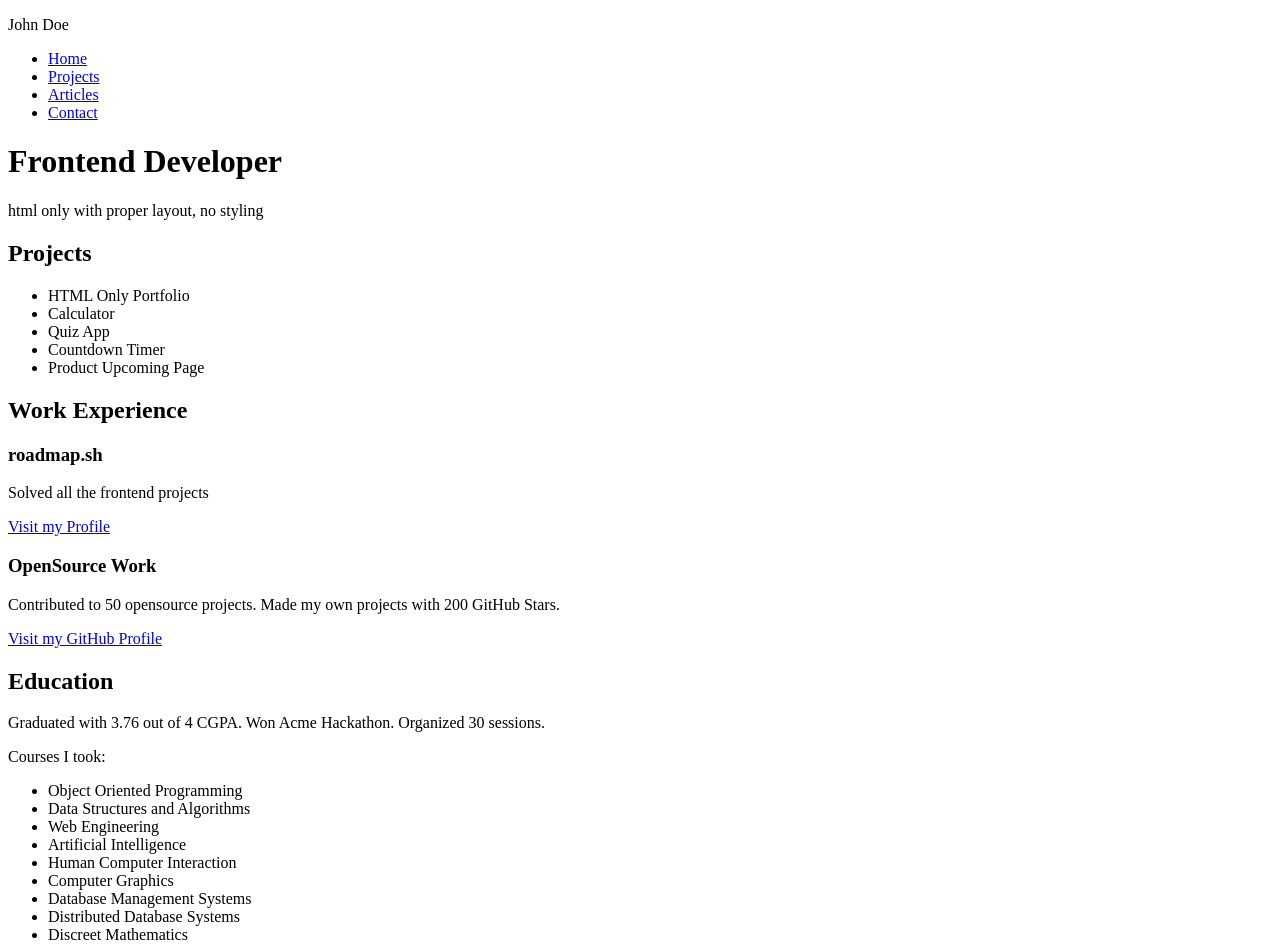
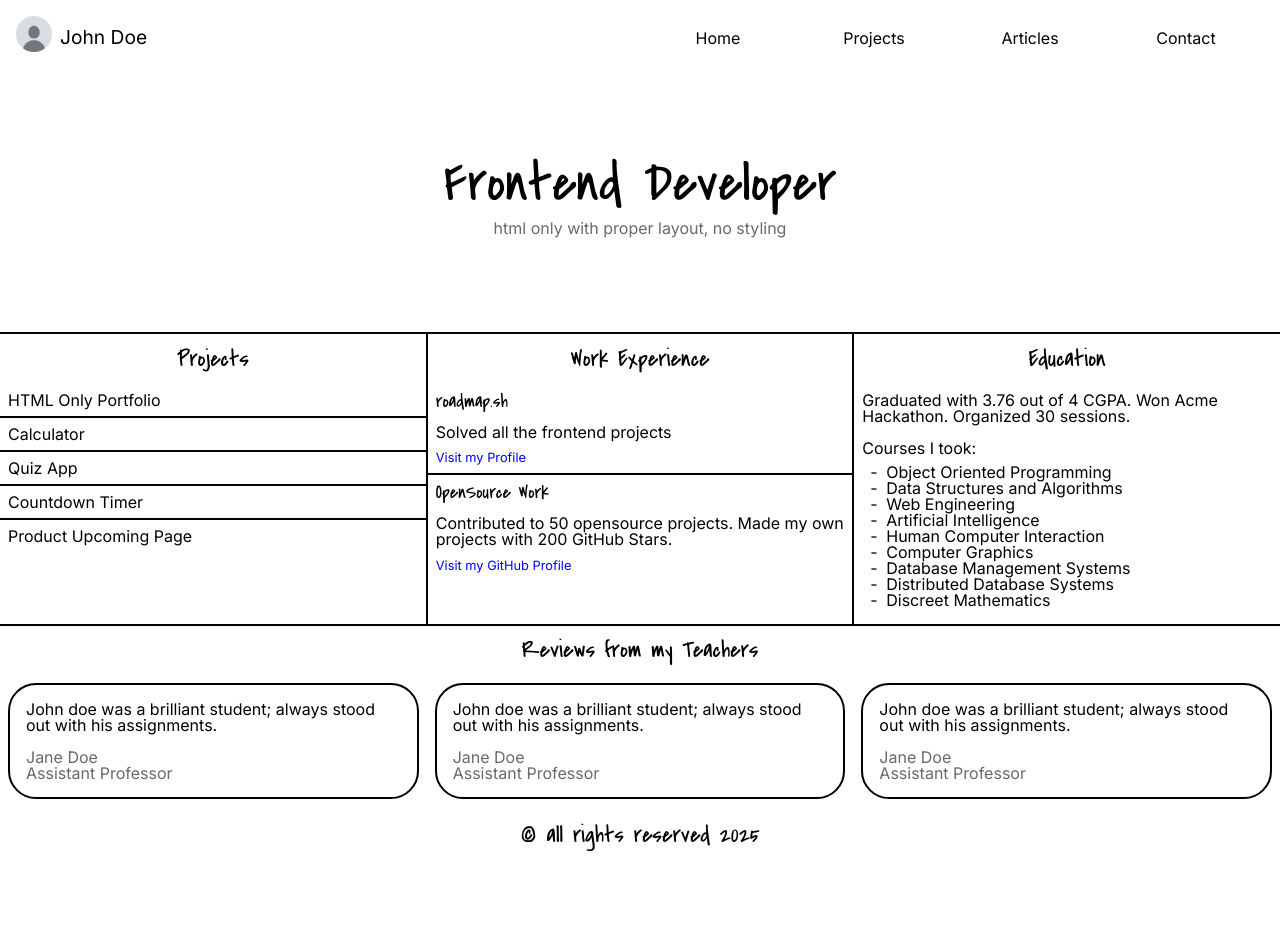
Before and after one commit to lutfiismail52/roadmapsh-personal-portfolio, a plain HTML site: page articles.html in a window 1280 px wide. Shown: the top 947 px of the page. After the commit the page ends 863 px from the top, so only its background shows below. Drawn offline with Linux system fonts and the light colour scheme.

Commit message:
Finishing wide screen layout

```diff
--- a/articles.html
+++ b/articles.html
@@ -6,13 +6,22 @@
     <meta name="keywords" content="HTML, Frontend, Web Developer" />
     <meta name="author" content="John Doe" />
     <meta name="viewport" content="width=device-width, initial-scale=1.0" />
+    <!-- External CSS -->
+    <link rel="stylesheet" href="./style.css" />
     <title>Basic HTML Website</title>
   </head>
   <body>
     <header>
       <nav>
+        <div class="brand">
+          <img
+            src="./images/default-pp.jpg"
+            alt="Profile Picture"
+            class="brand-img"
+          />
           <p>John Doe</p>
-        <ul>
+        </div>
+        <ul class="navigation">
           <li><a href="./index.html">Home</a></li>
           <li><a href="./projects.html">Projects</a></li>
           <li><a href="./articles.html">Articles</a></li>
@@ -24,6 +33,7 @@
     </header>
     <main>
       <div class="container">
+        <div class="second-container">
           <section id="projects">
             <h2>Projects</h2>
             <ul>
@@ -40,13 +50,15 @@
               <div class="work-experience-item">
                 <h3>roadmap.sh</h3>
                 <p>Solved all the frontend projects</p>
-              <a href="https://roadmap.sh/u/lutfiismail52">Visit my Profile</a>
+                <a href="https://roadmap.sh/u/lutfiismail52"
+                  >Visit my Profile</a
+                >
               </div>
               <div class="work-experience-item">
                 <h3>OpenSource Work</h3>
                 <p>
-                Contributed to 50 opensource projects. Made my own projects with
-                200 GitHub Stars.
+                  Contributed to 50 opensource projects. Made my own projects
+                  with 200 GitHub Stars.
                 </p>
                 <a href="https://github.com/lutfiismail52/"
                   >Visit my GitHub Profile</a
@@ -57,8 +69,8 @@
           <section id="education">
             <h2>Education</h2>
             <p>
-            Graduated with 3.76 out of 4 CGPA. Won Acme Hackathon. Organized 30
-            sessions.
+              Graduated with 3.76 out of 4 CGPA. Won Acme Hackathon. Organized
+              30 sessions.
             </p>
             <p>Courses I took:</p>
             <ul>
@@ -73,6 +85,7 @@
               <li>Discreet Mathematics</li>
             </ul>
           </section>
+        </div>
         <section id="reviews">
           <h2>Reviews from my Teachers</h2>
           <div class="reviews-container">
@@ -81,24 +94,24 @@
                 John doe was a brilliant student; always stood out with his
                 assignments.
               </p>
-              <p>Jane Doe</p>
-              <p>Assistant Professor</p>
+              <p class="name">Jane Doe</p>
+              <p class="role">Assistant Professor</p>
             </div>
             <div class="reviews-item">
               <p>
                 John doe was a brilliant student; always stood out with his
                 assignments.
               </p>
-              <p>Jane Doe</p>
-              <p>Assistant Professor</p>
+              <p class="name">Jane Doe</p>
+              <p class="role">Assistant Professor</p>
             </div>
             <div class="reviews-item">
               <p>
                 John doe was a brilliant student; always stood out with his
                 assignments.
               </p>
-              <p>Jane Doe</p>
-              <p>Assistant Professor</p>
+              <p class="name">Jane Doe</p>
+              <p class="role">Assistant Professor</p>
             </div>
           </div>
         </section>
--- /dev/null
+++ b/contact.css
@@ -0,0 +1,232 @@
+/* Import external fonts */
+@import url("https://fonts.googleapis.com/css2?family=Inter:ital,opsz,wght@0,14..32,100..900;1,14..32,100..900&display=swap");
+@import url("https://fonts.googleapis.com/css2?family=Covered+By+Your+Grace&display=swap");
+
+/* CSS reset */
+
+/* http://meyerweb.com/eric/tools/css/reset/
+   v2.0 | 20110126
+   License: none (public domain)
+*/
+
+html,
+body,
+div,
+span,
+applet,
+object,
+iframe,
+h1,
+h2,
+h3,
+h4,
+h5,
+h6,
+p,
+blockquote,
+pre,
+a,
+abbr,
+acronym,
+address,
+big,
+cite,
+code,
+del,
+dfn,
+em,
+img,
+ins,
+kbd,
+q,
+s,
+samp,
+small,
+strike,
+strong,
+sub,
+sup,
+tt,
+var,
+b,
+u,
+i,
+center,
+dl,
+dt,
+dd,
+ol,
+ul,
+li,
+fieldset,
+form,
+label,
+legend,
+table,
+caption,
+tbody,
+tfoot,
+thead,
+tr,
+th,
+td,
+article,
+aside,
+canvas,
+details,
+embed,
+figure,
+figcaption,
+footer,
+header,
+hgroup,
+menu,
+nav,
+output,
+ruby,
+section,
+summary,
+time,
+mark,
+audio,
+video {
+  margin: 0;
+  padding: 0;
+  border: 0;
+  font-size: 100%;
+  font: inherit;
+  vertical-align: baseline;
+  width: 100%;
+}
+/* HTML5 display-role reset for older browsers */
+article,
+aside,
+details,
+figcaption,
+figure,
+footer,
+header,
+hgroup,
+menu,
+nav,
+section,
+a {
+  display: block;
+}
+body {
+  line-height: 1;
+  font-family: "Inter", sans-serif;
+}
+ol,
+ul {
+  list-style: none;
+}
+blockquote,
+q {
+  quotes: none;
+}
+blockquote:before,
+blockquote:after,
+q:before,
+q:after {
+  content: "";
+  content: none;
+}
+table {
+  border-collapse: collapse;
+  border-spacing: 0;
+}
+
+/* My CSS Code */
+
+* {
+  box-sizing: border-box;
+}
+
+a {
+  color: black;
+  text-decoration: none;
+}
+
+/* Header start */
+.brand {
+  margin-bottom: 1rem;
+}
+
+.brand img {
+  width: 50px;
+  border-radius: 50%;
+  margin-bottom: 0.5rem;
+}
+
+.brand p {
+  font-size: 1.2rem;
+}
+
+nav ul {
+  display: flex;
+  margin-bottom: 1rem;
+  margin-top: 1rem;
+}
+
+header > p {
+  color: #686969;
+}
+
+header {
+  text-align: center;
+  padding: 1rem;
+}
+/* Header end */
+
+/* Container start */
+.container section h2 {
+  font-family: "Covered by Your Grace", sans-serif;
+  font-size: 1.5rem;
+  text-align: center;
+  padding: 0.8rem;
+  border-top: 2px solid black;
+}
+/* Container end */
+
+/* Main start */
+.container {
+  padding: 0 1rem;
+}
+
+h1 {
+  font-size: 2.5rem;
+  margin-bottom: 0.5rem;
+  font-family: "Covered by Your Grace", sans-serif;
+}
+/* Main end */
+
+/* Form start */
+form {
+  /* border: 2px solid red; */
+  margin-bottom: 1rem;
+}
+
+label {
+  display: block;
+  margin-bottom: 0.5rem;
+}
+
+input,
+textarea {
+  width: 100%;
+  padding: 0.5rem;
+  /* border: 2px solid red; */
+}
+
+input {
+  margin-bottom: 1rem;
+}
+/* Form end */
+
+/* Footer start*/
+footer {
+  text-align: center;
+  padding: 0 1rem;
+}
+/* Footer end */
--- a/style.css
+++ b/style.css
@@ -169,8 +169,9 @@ nav ul {
 }
 
 header h1 {
-  font-size: 1.3rem;
+  font-size: 1.8rem;
   margin-bottom: 0.5rem;
+  font-family: "Covered by Your Grace", sans-serif;
 }
 
 header > p {
@@ -184,11 +185,6 @@ header {
 /* Header end */
 
 /* Container start */
-.container {
-  display: grid;
-  /* gap: 1rem; */
-}
-
 .container section h2 {
   font-family: "Covered by Your Grace", sans-serif;
   font-size: 1.5rem;
@@ -227,7 +223,6 @@ section#work-experience .work-experience-container .work-experience-item a {
 /* Work Experience end */
 
 /* Education start */
-
 section#education p {
   padding: 0.5rem;
 }
@@ -251,7 +246,8 @@ section#education ul li::before {
 
 /* Review start */
 section#reviews .reviews-container {
-  display: grid;
+  display: flex;
+  flex-direction: column;
   gap: 1rem;
   padding: 0.5rem;
 }
@@ -280,3 +276,75 @@ footer {
   margin: 1rem 0;
 }
 /* Footer end */
+
+/* Media queries wide screen layout */
+@media screen and (min-width: 768px) {
+  .brand {
+    /* border: 2px solid blue; */
+    display: flex;
+    justify-content: space-around;
+    align-items: center;
+    gap: 0.5rem;
+  }
+
+  .brand img {
+    display: block;
+    width: 36px;
+  }
+
+  .brand p {
+    margin: 0;
+    text-align: left;
+  }
+
+  nav {
+    display: flex;
+    justify-content: space-between;
+    align-items: center;
+  }
+
+  header > h1 {
+    padding-top: 5rem;
+    font-size: 3.5rem;
+  }
+
+  header > p {
+    padding-bottom: 5rem;
+  }
+
+  .second-container {
+    display: flex;
+  }
+
+  section#work-experience {
+    border-left: 2px solid black;
+    border-right: 2px solid black;
+  }
+
+  section#work-experience .work-experience-container .work-experience-item {
+    background-color: transparent;
+    border: none;
+  }
+
+  section#work-experience
+    .work-experience-container
+    .work-experience-item:first-child {
+    border-bottom: 2px solid black;
+  }
+
+  section#projects ul li {
+    background-color: transparent;
+  }
+
+  section#projects ul li {
+    border: none;
+  }
+
+  section#projects ul li:not(:last-child) {
+    border-bottom: 2px solid black;
+  }
+
+  section#reviews .reviews-container {
+    flex-direction: row;
+  }
+}
```
Also changed, not shown: contact.html (+15 -5 lines), index.html (+10 -5 lines), projects.html (+25 -12 lines). Lines whose indentation alone changed are shown as unchanged.
